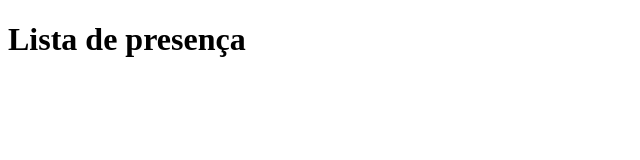
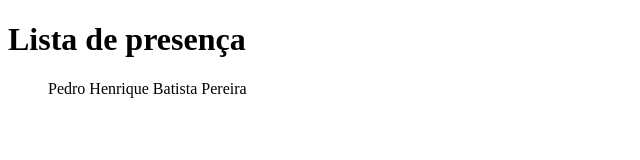
Before and after one commit to Gerencia-de-configuracao-e-mudancas/exemplo-gcm-20231, a plain HTML site: page index.html in a window 1280 px wide. Shown: the whole page, without its empty margins (0-640 px from the left). Drawn offline with Linux system fonts and the light colour scheme.

Commit message:
Pedro Henrique Batista Pereira

```diff
--- a/index.html
+++ b/index.html
@@ -9,7 +9,9 @@
 <body>
     <h1>Lista de presença</h1>
 
+
     <ul>
+        <p>Pedro Henrique Batista Pereira</p>
 
     </ul>
 
```
